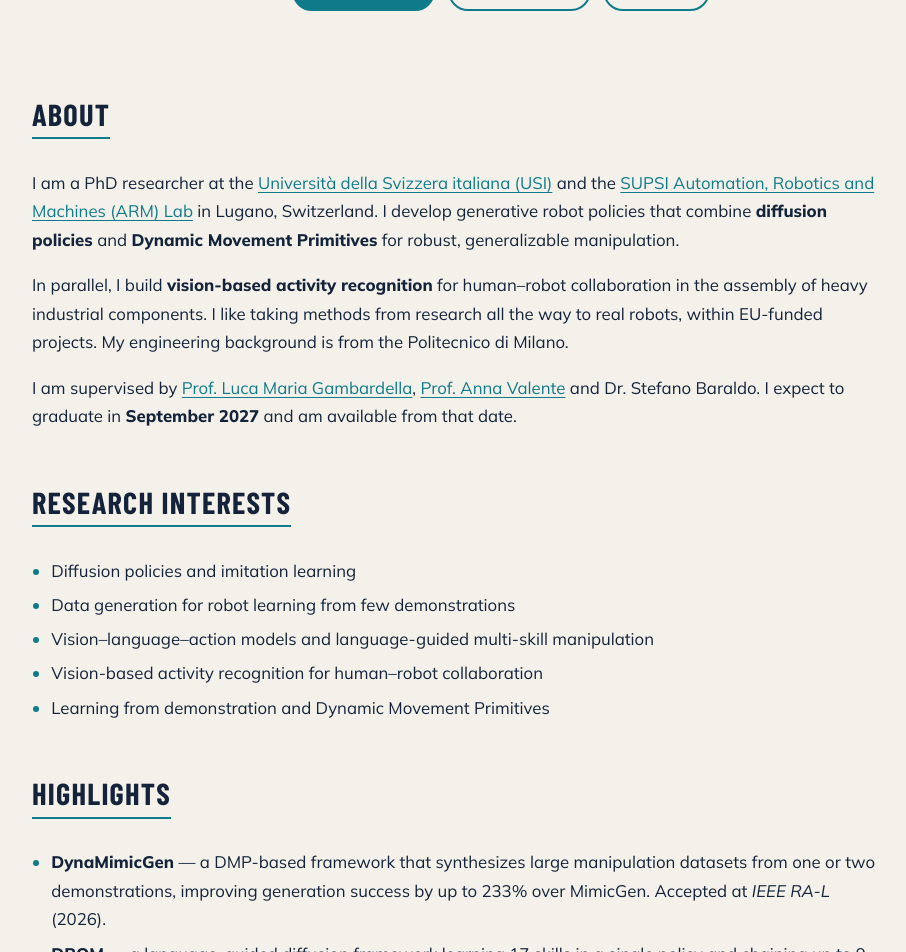
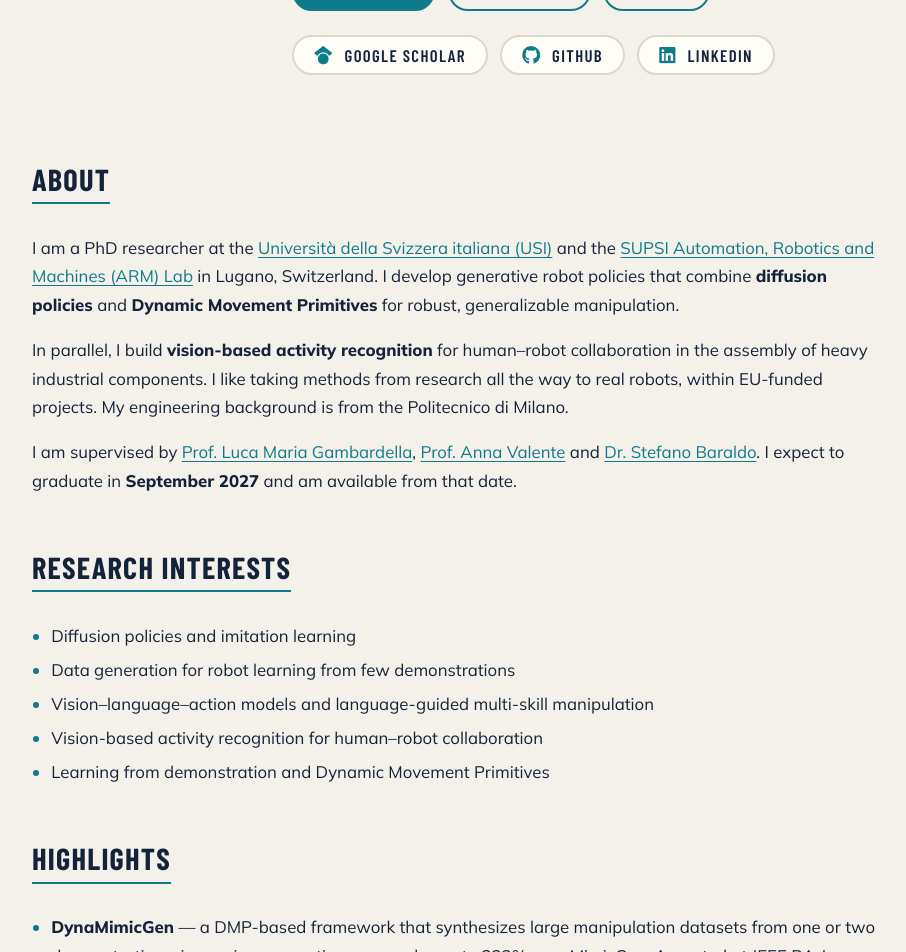
Before and after one commit to vincenzopomponi/vincenzopomponi.github.io, a Jekyll site: the page built from index.markdown, in a window 1280 px wide and 1400 px high, cut to the strip 448-1400 px from the top of the window. Shown: the whole strip, without its empty margins (184-1090 px from the left). Built offline with Jekyll 4.4.1, drawn with Linux system fonts in a browser that asks for light colours.

Commit message:
Updated main page.

```diff
--- a/_layouts/default.html
+++ b/_layouts/default.html
@@ -8,6 +8,7 @@
   <link rel="preconnect" href="https://fonts.googleapis.com">
   <link rel="preconnect" href="https://fonts.gstatic.com" crossorigin>
   <link href="https://fonts.googleapis.com/css2?family=Barlow+Condensed:wght@500;600;700&family=Mulish:ital,wght@0,400;0,600;0,800;1,400&display=swap" rel="stylesheet">
+  <link rel="stylesheet" href="https://cdnjs.cloudflare.com/ajax/libs/font-awesome/6.5.1/css/all.min.css">
   <link rel="stylesheet" href="{{ '/assets/css/style.css' | relative_url }}">
 </head>
 <body>
--- a/_layouts/home.html
+++ b/_layouts/home.html
@@ -12,6 +12,11 @@ layout: default
       <a class="btn ghost" href="{{ '/publications/' | relative_url }}">Publications</a>
       <a class="btn ghost" href="{{ '/contacts/' | relative_url }}">Contact</a>
     </p>
+    <p class="cta">
+      <a class="btn social" href="https://scholar.google.com/citations?user=ACuxQloAAAAJ&hl=it" rel="me"><i class="fa-brands fa-google-scholar" aria-hidden="true"></i> Google Scholar</a>
+      <a class="btn social" href="https://github.com/vincenzopomponi" rel="me"><i class="fa-brands fa-github" aria-hidden="true"></i> GitHub</a>
+      <a class="btn social" href="https://www.linkedin.com/in/vincenzo-pomponi-840649208/" rel="me"><i class="fa-brands fa-linkedin" aria-hidden="true"></i> LinkedIn</a>
+    </p>
   </div>
 </section>
 <div class="prose">{{ content }}</div>
--- a/assets/css/style.css
+++ b/assets/css/style.css
@@ -80,3 +80,8 @@ td, th { padding: 8px 12px; border-bottom: 1px solid var(--line); text-align: le
   .card { grid-template-columns: 1fr; }
   .site-footer .links a { margin: 0 16px 0 0; }
 }
+
+/* Social buttons */
+.btn.social { background: var(--surface); color: var(--ink); border-color: var(--line); }
+.btn.social i { margin-right: 6px; color: var(--accent); font-size: 1.1em; }
+.btn.social:hover { border-color: var(--accent); filter: none; }
--- a/index.markdown
+++ b/index.markdown
@@ -15,7 +15,7 @@ I am a PhD researcher at the [Università della Svizzera italiana (USI)](https:/
 
 In parallel, I build **vision-based activity recognition** for human–robot collaboration in the assembly of heavy industrial components. I like taking methods from research all the way to real robots, within EU-funded projects. My engineering background is from the Politecnico di Milano.
 
-I am supervised by [Prof. Luca Maria Gambardella](https://people.idsia.ch/~luca/), [Prof. Anna Valente](https://scholar.google.com/citations?hl=en&user=pO9TbIMAAAAJ&view_op=list_works&sortby=pubdate) and Dr. Stefano Baraldo. I expect to graduate in **September 2027** and am available from that date.
+I am supervised by [Prof. Luca Maria Gambardella](https://people.idsia.ch/~luca/), [Prof. Anna Valente](https://scholar.google.com/citations?hl=en&user=pO9TbIMAAAAJ&view_op=list_works&sortby=pubdate) and [Dr. Stefano Baraldo](http://scholar.google.com/citations?user=fnI9W58AAAAJ&hl=it). I expect to graduate in **September 2027** and am available from that date.
 
 ## Research interests
 
```
